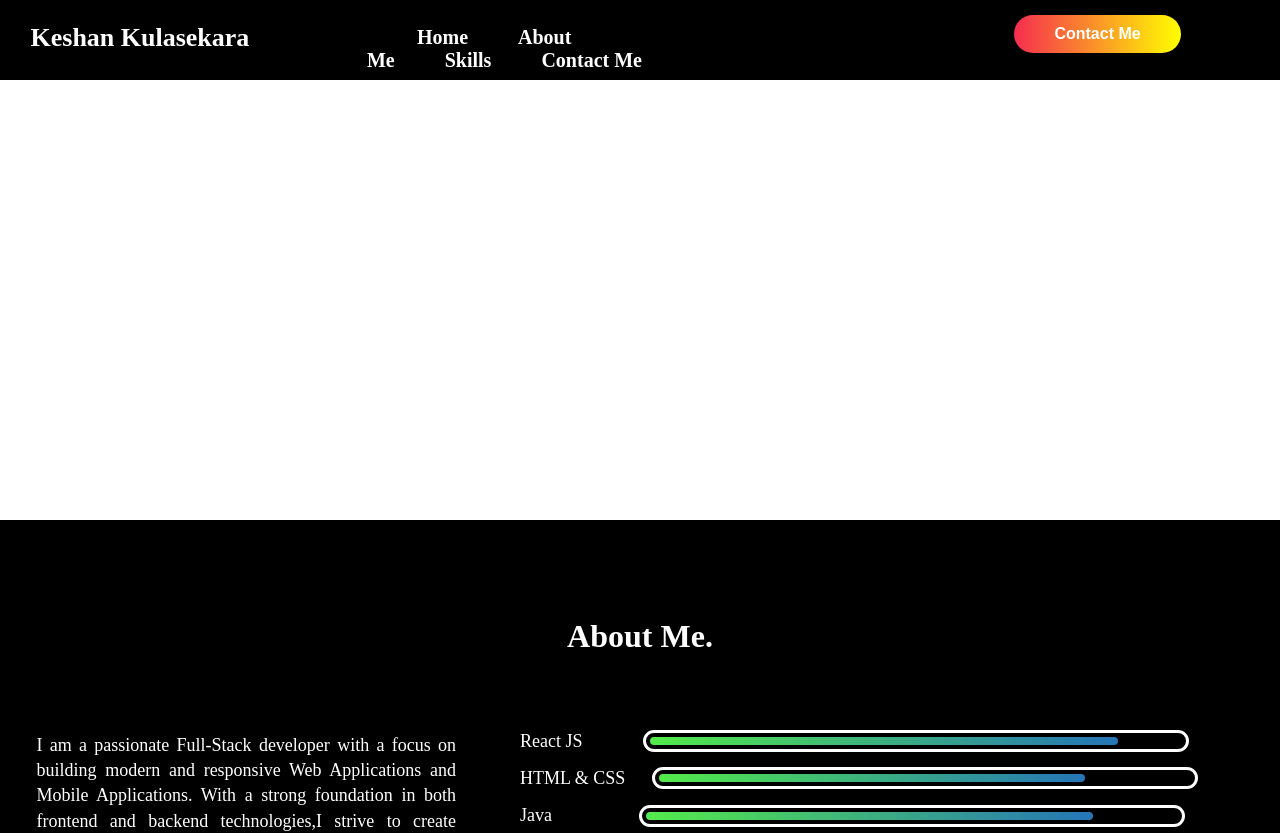
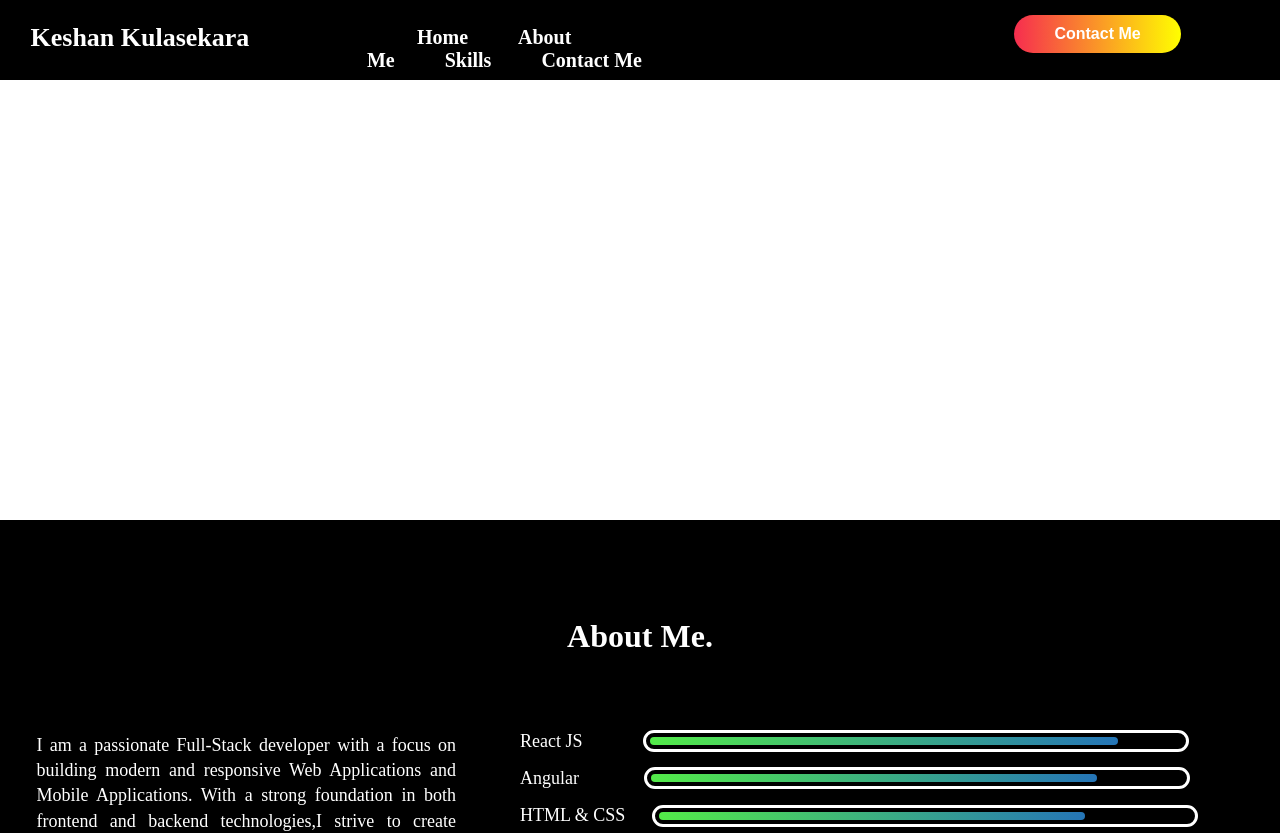
Before and after one commit to KeshaCodeolima/MY-Portfolio, a React (Create React App) app in the folder my-portfolio/: page / in a window 1280 px wide. Shown: the top 833 px of the page. Built offline with nearby package versions, Linux system fonts and the light colour scheme.

Commit message:
Add the Angular to about me page and add the CSS sytles

```diff
--- a/my-portfolio/src/Componets/AboutMe.css
+++ b/my-portfolio/src/Componets/AboutMe.css
@@ -50,6 +50,15 @@
     padding: 4px;
     transition: 1s;
 }
+.linerwidthangular{
+    border: 3px white solid;
+    display: flex;
+    width: 70%;
+    margin-left:8.5%;
+    border-radius: 22px;
+    padding: 4px;
+    transition: 1s;
+}
 .linerwidthhtml{
     border: 3px white solid;
     display: flex;
@@ -93,6 +102,13 @@
     border-radius: 22px;
     transition: 1s;
 }
+.lineangular{
+    height: 8px;
+    background:linear-gradient(to right, #53ea49,#2575b7);
+    width: 84%;
+    border-radius: 22px;
+    transition: 1s;
+}
 .lineHTML{
     height: 8px;
     background-image: linear-gradient(to right, #53ea49,#2575b7);
@@ -132,10 +148,10 @@
     color: white;
     font-size: 18px;
 }
-.lineractjs:hover,.lineHTML:hover,.linejava:hover,.linepython:hover,.linePHP:hover,.lineNodejs:hover{
+.lineractjs:hover,.lineangular:hover,.lineHTML:hover,.linejava:hover,.linepython:hover,.linePHP:hover,.lineNodejs:hover{
     transform: scale(1);
 }
-.linerwidth:hover,.linerwidthhtml:hover,.linerwidthjava:hover,.linerwidthpython:hover,.linerwidthphp:hover,.linerwidthnodejs:hover{
+.linerwidth:hover,.linerwidthangular:hover,.linerwidthhtml:hover,.linerwidthjava:hover,.linerwidthpython:hover,.linerwidthphp:hover,.linerwidthnodejs:hover{
     transform: scale(1.1);
 }
 .experience1{
--- a/my-portfolio/src/Componets/AboutMe.jsx
+++ b/my-portfolio/src/Componets/AboutMe.jsx
@@ -17,6 +17,12 @@ function AboutMe() {
             <label htmlFor="" className='langlabel'>React JS</label>
             <div className="linerwidth">
               <div className="lineractjs"></div>
+            </div>
+          </div>
+          <div className="langlabel-container">
+            <label htmlFor="" className='langlabel'>Angular</label>
+            <div className="linerwidthangular">
+              <div className="lineangular"></div>
             </div>
           </div>
           <div className="langlabel-container">
```
